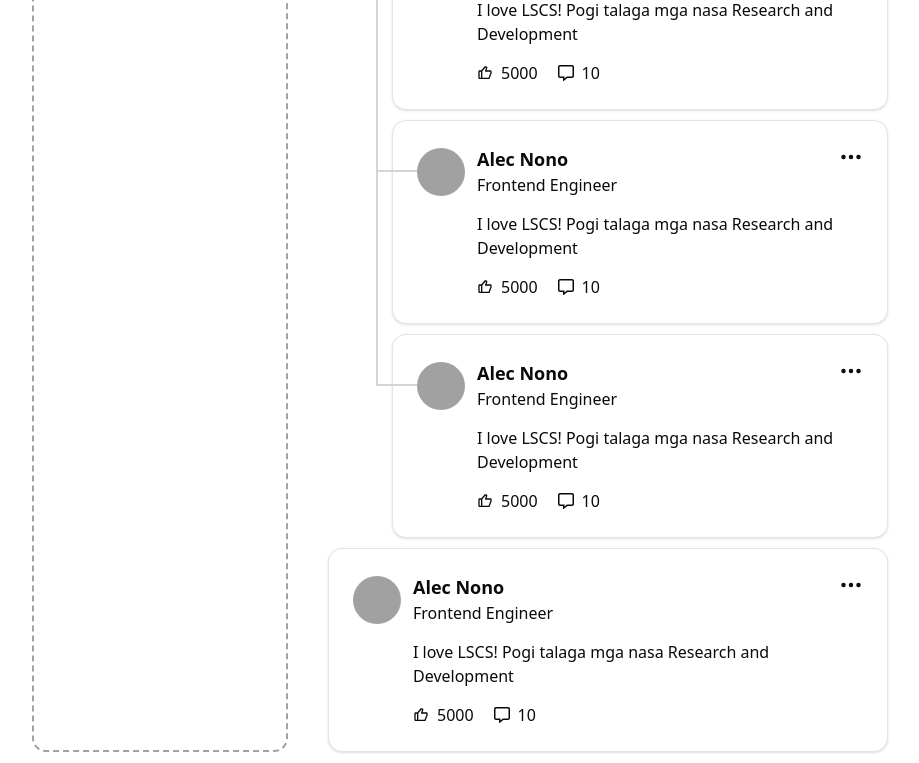
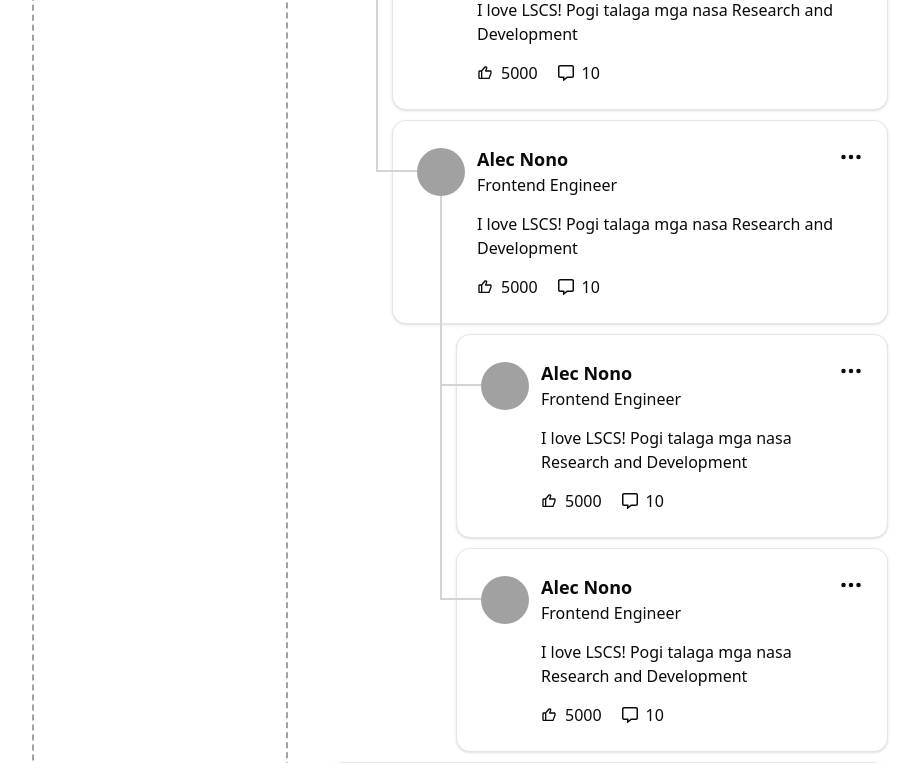
Before and after one commit to dlsu-lscs/archerbytes, a Next.js app: page /article in a window 1280 px wide. Shown: the part 2760-3523 px from the top of the page, without its empty margins (32-951 px from the left). Built offline with nearby package versions, Linux system fonts and the light colour scheme.

Commit message:
refactor(): move types to folder

```diff
--- a/src/features/article/components/atoms/Breadcrumbs.tsx
+++ b/src/features/article/components/atoms/Breadcrumbs.tsx
@@ -1,6 +1,4 @@
-type BreadcrumbsType = {
-    link: string;
-};
+import { BreadcrumbsType } from '../../types/article.types';
 
 export default function Breadcrumbs({ link }: BreadcrumbsType) {
     return <p>{link}</p>;
--- a/src/features/article/components/atoms/Keywords.tsx
+++ b/src/features/article/components/atoms/Keywords.tsx
@@ -1,8 +1,5 @@
 import Link from 'next/link';
-
-type KeywordsType = {
-    keywords: string[];
-};
+import { KeywordsType } from '../../types/article.types';
 
 export default function Keywords({ keywords = [] }: KeywordsType) {
     return (
--- a/src/features/article/components/atoms/TopicChip.tsx
+++ b/src/features/article/components/atoms/TopicChip.tsx
@@ -1,8 +1,5 @@
 import { Button } from '@/components/ui/button';
-
-type TopicProps = {
-    topic: string;
-};
+import { TopicProps } from '../../types/article.types';
 
 export default function TopicChip({ topic }: TopicProps) {
     return (
--- a/src/features/article/components/molecules/Comment.tsx
+++ b/src/features/article/components/molecules/Comment.tsx
@@ -17,23 +17,7 @@ import { BsThreeDots } from 'react-icons/bs';
 import { BiLike } from 'react-icons/bi';
 import { FaRegCommentAlt } from 'react-icons/fa';
 
-type CommentType = {
-    id: number;
-    avatarURL: string;
-    userId: string;
-    occupation: string;
-    isAuthor: boolean;
-    content: string;
-    likeCount: number;
-    replyCount: number;
-    repliesTo: number;
-};
-
-type CommentProp = {
-    comment: CommentType;
-    children: React.ReactNode;
-    isDraft: boolean;
-};
+import { CommentProp } from '../../types/comment.types';
 
 export default function Comment({
     comment,
@@ -41,7 +25,6 @@ export default function Comment({
     isDraft = false,
 }: CommentProp) {
     const hasReplies = !!children;
-    const replyCount = React.Children.count(children);
 
     return (
         <div className="flex flex-col gap-[10px]">
@@ -99,7 +82,7 @@ export default function Comment({
                             {!isLast && (
                                 <div className="absolute -left-[16px] -top-3 bottom-0 w-[2px] bg-neutral-300" />
                             )}{' '}
-                            <div className="absolute  -left-[16px] w-13 h-16 -top-3 bottom-0 border-b-2 border-l-2 border-neutral-300" />
+                            <div className="absolute -left-[16px] w-13 h-16 -top-3 bottom-0 border-b-2 border-l-2 border-neutral-300" />
                             {child}
                         </div>
                     );
--- a/src/features/article/components/organisms/Discussion.tsx
+++ b/src/features/article/components/organisms/Discussion.tsx
@@ -21,8 +21,10 @@ export default function Discussion() {
                 <Comment comment={comment1} />
                 <Comment comment={comment1}>
                     <Comment comment={comment1} />
-                    <Comment comment={comment1} />
-                    <Comment comment={comment1} />
+                    <Comment comment={comment1}>
+                        <Comment comment={comment1} />
+                        <Comment comment={comment1} />
+                    </Comment>
                 </Comment>
                 <Comment comment={comment1} />
             </div>
```
Also changed, not shown: src/features/article/components/atoms/SmallArticleItem.tsx (+1 -6 lines), src/features/article/components/molecules/ArticleDetails.tsx (+2 -14 lines), src/features/article/types/article.types.ts (added, +27 -0 lines), src/features/article/types/comment.types.ts (added, +17 -0 lines), src/features/article/components/atoms/Quote.tsx (deleted).
